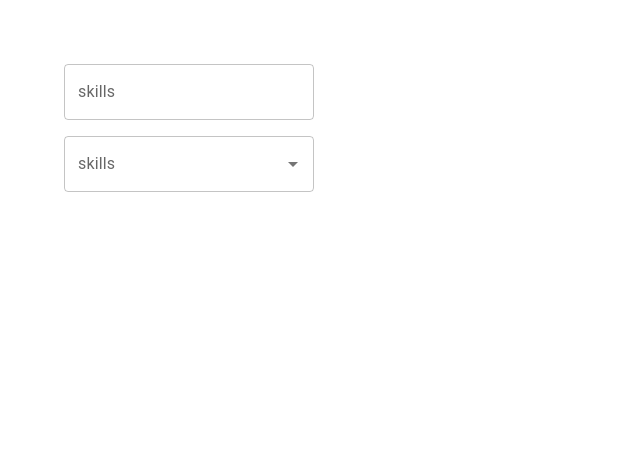
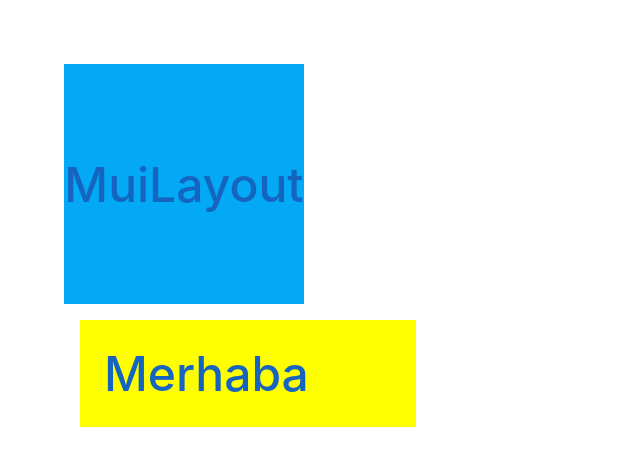
Before and after one commit to mcc1461/react-mui-mcc1, a React (Create React App) app: page / in a window 1280 px wide. Shown: the top 466 px of the page, without its empty margins (0-640 px from the left). Built offline with nearby package versions, Linux system fonts and the light colour scheme.

Commit message:
feat: layout and screen sizes with xs covered

```diff
--- a/src/App.tsx
+++ b/src/App.tsx
@@ -1,5 +1,6 @@
 import './App.css';
-import { MuiAutocomplete } from './components/MuiAutocomplete';
+import { MuiLayout } from './components/MuiLayout';
+// import { MuiAutocomplete } from './components/MuiAutocomplete';
 // import { MuiRating } from './components/MuiRating';
 // import MuiSwitch from './components/MuiSwitch';
 // import MuiCheckBox from './components/MuiCheckBox';
@@ -20,7 +21,8 @@ function App() {
       {/* <MuiCheckBox /> */}
       {/* <MuiSwitch /> */}
       {/* <MuiRating /> */}
-      <MuiAutocomplete />
+      {/* <MuiAutocomplete /> */}
+      <MuiLayout />
     </div>
   );
 }
--- /dev/null
+++ b/src/components/MuiLayout.tsx
@@ -0,0 +1,86 @@
+import { Box } from "@mui/material";
+
+export const MuiLayout = () => {
+  return (
+    //* "sx" is a shorthand for "style" in Material-UI and only can be used with Material-UI components
+    //* MUI Componets can be like a div, span, button, etc.
+    //* All the MUI components can be listed as;
+    //* MUI Core Components: Box, Container, Grid, Paper, Typography
+    //* MUI Form Components: Checkbox, Radio, Switch, TextField
+    //* MUI Selection Components: Autocomplete, Select
+    //* MUI Navigation Components: Breadcrumbs, Link, Menu, Tabs
+    //* MUI Display Components: Avatar, Badge, Card, Chip, Divider, List, Table
+    //* MUI Feedback Components: Alert, Dialog, Snackbar
+    //* MUI Data Display Components: Avatar, Badge, Card, Chip, Divider, List, Table
+    //* MUI Lab Components: Rating, Skeleton, ToggleButton, Pagination
+    //* MUI Icons: Icons
+    //* MUI Styles: ThemeProvider, CssBaseline, GlobalStyles
+    //* MUI Hooks: useMediaQuery, useTheme
+    //* MUI Utils: createTheme, responsiveFontSizes, styled
+    //* MUI Third Party Libraries: Material-UI Data Grid, Material-UI Pickers, Material-UI Rich Text Editor
+    <>
+      <Box
+        sx={{
+          display: "flex",
+          justifyContent: "center",
+          alignItems: "center",
+          height: "15rem",
+          width: "15rem",
+          backgroundColor: "info.light",
+          color: "primary.dark",
+          fontSize: "h3.fontSize",
+          fontWeight: "fontWeightMedium",
+          "&:hover": {
+            backgroundColor: "primary.dark",
+            color: "primary.contrastText",
+          },
+        }}
+      >
+        MuiLayout
+      </Box>
+      {/*
+      //* xs: extra small, sm: small, md: medium, lg: large, xl: extra large
+      //* xs: 0px, sm: 600px, md: 960px, lg: 1280px, xl: 1920px
+      */}
+
+      <Box
+        sx={{
+            width: {
+                xs: '100%',   // Full width on extra small screens
+                sm: '50%',    // 50% width on small and up
+                md: '33%',    // 33% width on medium and up
+                lg: '25%',    // 25% width on large and up
+                xl: '20%',    // 20% width on extra large and up
+              },
+              padding: {
+                xs: '8px',
+                sm: '12px',
+                md: '16px',
+                lg: '24px',
+                xl: '32px',
+              },
+              backgroundColor: {
+                xs: 'red',
+                sm: 'green',
+                md: 'blue',
+                lg: 'yellow',
+                xl: 'purple',
+
+              },
+          margin: "1rem",
+          justifyContent: "center",
+          alignItems: "center",
+          color: "primary.dark",
+          fontSize: "h3.fontSize",
+          fontWeight: "fontWeightMedium",
+          "&:hover": {
+            backgroundColor: "primary.dark",
+            color: "primary.contrastText",
+          },
+        }}
+      >
+        Merhaba
+      </Box>
+    </>
+  );
+};
```
